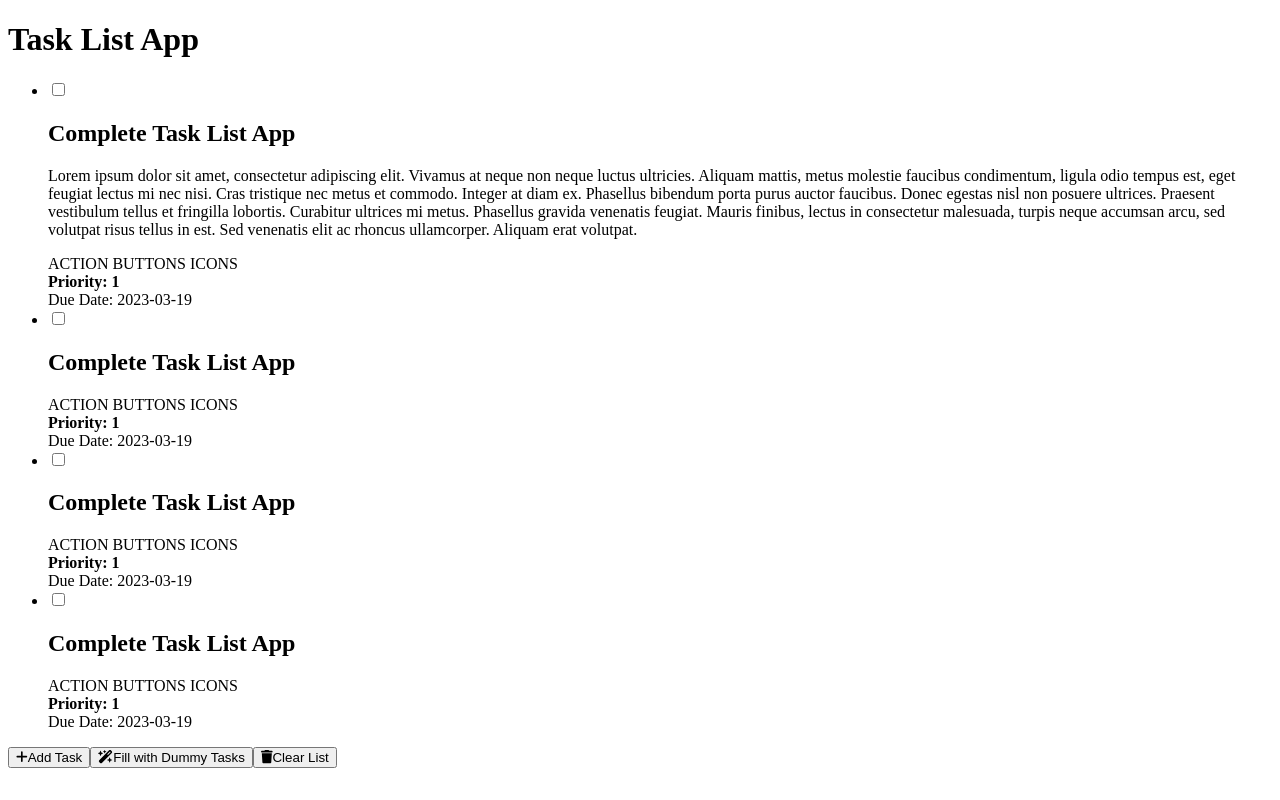
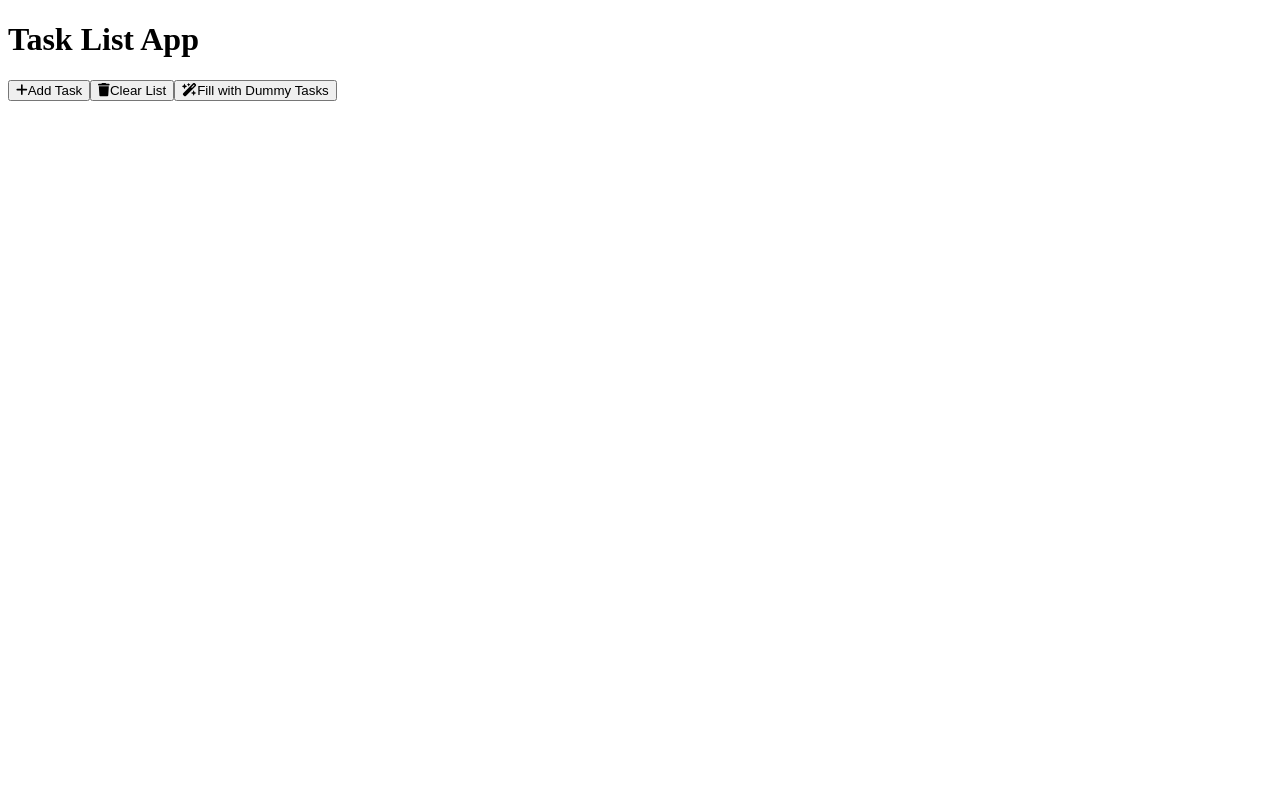
Before and after one commit to SaschaVII/task-list-app, a Next.js app: page / in a window 1280 px wide. Built offline with nearby package versions, Linux system fonts and the light colour scheme.

Commit message:
Hook up tasklist to actual tasklist parameter again

```diff
--- a/components/task.js
+++ b/components/task.js
@@ -7,11 +7,11 @@ const Task = ({ task, isCurrent }) => {
                         <div className="flex-shrink-0">
                             <input type="checkbox" />
                         </div>
-                        <div class="flex-1 min-w-0">
+                        <div className="flex-1 min-w-0">
                             <h2>{task.title}</h2>
                             <p>{task.description}</p>
                         </div>
-                        <div class="flex flex-col items-center text-base font-semibold text-gray-900 dark:text-white">
+                        <div className="flex flex-col items-center">
                             <div>ACTION BUTTONS ICONS</div>
                             <div>
                                 <strong>Priority: {task.priority}</strong>
@@ -25,10 +25,10 @@ const Task = ({ task, isCurrent }) => {
                         <div className="flex-shrink-0">
                             <input type="checkbox" />
                         </div>
-                        <div class="flex-1 min-w-0">
+                        <div className="flex-1 min-w-0">
                             <h2>{task.title}</h2>
                         </div>
-                        <div class="flex flex-col items-center text-base font-semibold text-gray-900 dark:text-white">
+                        <div className="flex flex-col items-center">
                             <div>ACTION BUTTONS ICONS</div>
                             <div>
                                 <strong>Priority: {task.priority}</strong>
--- a/components/taskList.js
+++ b/components/taskList.js
@@ -3,46 +3,25 @@ import Task from "./task";
 const TaskList = ({ tasks }) => {
     const uncompletedTasks = tasks.filter(x => !x.completed);
     const completedTasks = tasks.filter(x => x.completed);
-    const dummyTask = {
-        "id": 0,
-        "title": "Complete Task List App",
-        "description": "Lorem ipsum dolor sit amet, consectetur adipiscing elit. Vivamus at neque non neque luctus ultricies. Aliquam mattis, metus molestie faucibus condimentum, ligula odio tempus est, eget feugiat lectus mi nec nisi. Cras tristique nec metus et commodo. Integer at diam ex. Phasellus bibendum porta purus auctor faucibus. Donec egestas nisl non posuere ultrices. Praesent vestibulum tellus et fringilla lobortis. Curabitur ultrices mi metus. Phasellus gravida venenatis feugiat. Mauris finibus, lectus in consectetur malesuada, turpis neque accumsan arcu, sed volutpat risus tellus in est. Sed venenatis elit ac rhoncus ullamcorper. Aliquam erat volutpat.",
-        "completed": false,
-        "priority": 1,
-        "dueDate": "2023-03-19"
-    };
 
-
-    // if (!tasks || tasks.length === 0) return (<></>);
+    if (!tasks || tasks.length === 0) return (<></>);
     return (
         <ul>
+            {uncompletedTasks.length > 0 && <h2 className="text-4xl font-bold">Pending Tasks</h2>}
             <li>
-                < Task task={dummyTask} isCurrent={true} />
-            </li >
-            <li>
-                <Task task={dummyTask} isCurrent={false} />
+                <Task task={uncompletedTasks[0]} isCurrent={true} />
             </li>
-            <li>
-                <Task task={dummyTask} isCurrent={false} />
-            </li>
-            <li>
-                <Task task={dummyTask} isCurrent={false} />
-            </li>
+            {uncompletedTasks.slice(1).map((task) => (
+                <li key={task.id}><Task task={task} /></li>
+            ))}
+            {completedTasks.length > 0 && <h2 className="text-4xl font-bold">Completed Tasks</h2>}
+            {
+                completedTasks.map((task) => (
+                    <li key={task.id}><Task task={task} /></li>
+                ))
+            }
         </ul >
     );
-    // return (
-    //     <div className="task-list">
-    //         <h1>Tasks</h1>
-    //         <Task task={uncompletedTasks[0]} isCurrent={true} />
-    //         {uncompletedTasks.slice(1).map((task) => (
-    //             <Task task={task} key={task.id} />
-    //         ))}
-    //         {completedTasks.length > 0 && <h1>Completed Tasks</h1>}
-    //         {completedTasks.map((task) => (
-    //             <Task task={task} key={task.id} />
-    //         ))}
-    //     </div>
-    // );
 };
 
 export default TaskList;
--- a/pages/index.js
+++ b/pages/index.js
@@ -7,51 +7,66 @@ import Button from "@/components/button";
 
 const Index = () => {
     const [taskList, setTaskList] = useLocalStorageTaskList();
+    const isDevMode = process.env.NODE_ENV === "development";
+    // const isDevMode = false;
 
-    const handleBtnClick = () => {
+    // * Click Handlers
+
+    const handleAddTaskClick = () => {
         addTask();
     };
 
-    const handleBtnClearListClick = () => {
+    const handleFillDummyDataClick = () => {
+        fillDummyList();
+    };
+
+    const handleDeleteListClick = () => {
         setTaskList([]);
     };
 
-    const handleBtnDummyListClick = () => {
+    // * Helper Functions
+
+    const fillDummyList = () => {
         setTaskList(
             [{
-                "id": 1,
+                "id": 0,
                 "title": "Complete Task List App",
                 "description": "Finish building and testing the task list app by end of week",
                 "completed": false,
-                "dueDate": "2023-03-19"
+                "dueDate": "2023-03-19",
+                "priority": 1
+            },
+            {
+                "id": 1,
+                "title": "Prepare for Interview",
+                "description": "Research the company, practice answering interview questions, and dress professionally",
+                "completed": true,
+                "dueDate": "2023-03-22",
+                "priority": 2
             },
             {
                 "id": 2,
-                "title": "Prepare for Interview",
-                "description": "Research the company, practice answering interview questions, and dress professionally",
-                "completed": true,
-                "dueDate": "2023-03-22"
+                "title": "Go to the Gym",
+                "description": "Do 30 minutes of cardio and 20 minutes of weight lifting",
+                "completed": false,
+                "dueDate": "2023-03-17",
+                "priority": 2
             },
             {
                 "id": 3,
-                "title": "Go to the Gym",
-                "description": "Do 30 minutes of cardio and 20 minutes of weight lifting",
+                "title": "Buy Groceries",
+                "description": "Get bread, milk, eggs, and fruit",
                 "completed": false,
-                "dueDate": "2023-03-17"
+                "dueDate": "2023-03-16",
+                "priority": 3
             },
             {
                 "id": 4,
-                "title": "Buy Groceries",
-                "description": "Get bread, milk, eggs, and fruit",
-                "completed": false,
-                "dueDate": "2023-03-16"
-            },
-            {
-                "id": 5,
                 "title": "Read a Book",
                 "description": "Read at least one chapter of 'The Catcher in the Rye'",
                 "completed": true,
-                "dueDate": "2023-03-18"
+                "dueDate": "2023-03-18",
+                "priority": 2
             }]
         );
     };
@@ -62,7 +77,8 @@ const Index = () => {
             "title": "Lead a 7a",
             "description": "Readpoint a 7a indoor sport climb.",
             "completed": false,
-            "dueDate": "2024-01-01"
+            "dueDate": "2024-01-01",
+            "priority": 1
         };
 
         setTaskList([...taskList, newTask]);
@@ -76,20 +92,22 @@ const Index = () => {
                 <title>Task List App</title>
             </Head>
 
-            <h1 className="text-4xl font-bold">Task List App</h1>
+            <h1 className="text-5xl font-extrabold">Task List App</h1>
             <TaskList tasks={taskList} />
-            <Button>
+            <Button onClick={handleAddTaskClick}>
                 <FontAwesomeIcon className="mr-2 -ml-1" icon={faPlus} />
                 Add Task
             </Button>
-            <Button>
-                <FontAwesomeIcon className="mr-2 -ml-1" icon={faWandMagicSparkles} />
-                Fill with Dummy Tasks
-            </Button>
-            <Button>
+            <Button onClick={handleDeleteListClick}>
                 <FontAwesomeIcon className="mr-2 -ml-1" icon={faTrash} />
                 Clear List
             </Button>
+            {isDevMode &&
+                <Button onClick={handleFillDummyDataClick}>
+                    <FontAwesomeIcon className="mr-2 -ml-1" icon={faWandMagicSparkles} />
+                    Fill with Dummy Tasks
+                </Button>
+            }
             {/* <button onClick={handleBtnClick}>+ Add Task</button>
             <button onClick={handleBtnDummyListClick}>Fill with dummy tasks</button>
             <button onClick={handleBtnClearListClick}>Clear List</button> */}
```
